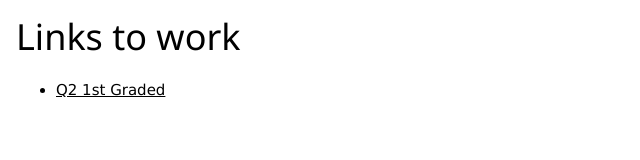
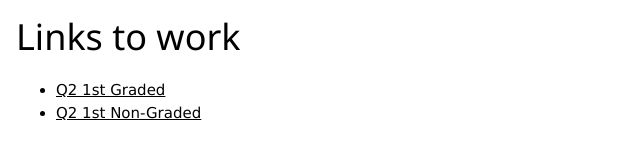
Before and after one commit to ahamsjsjwmsn/kbql, a plain HTML site: page index.html in a window 1280 px wide. Shown: the whole page, without its empty margins (0-640 px from the left). Drawn offline with nearby package versions, Linux system fonts and the light colour scheme.

Commit message:
ng1 - v2

```diff
--- a/index.html
+++ b/index.html
@@ -11,6 +11,7 @@
     <nav>
       <ul>
         <li><a href="public/2Q1GRubidiumLustre.html">Q2 1st Graded</a></li>
+        <li><a href="public/Q21NGRubidiumLustre.html">Q2 1st Non-Graded</a></li>
       </ul>
     </nav>
   </section>
```
